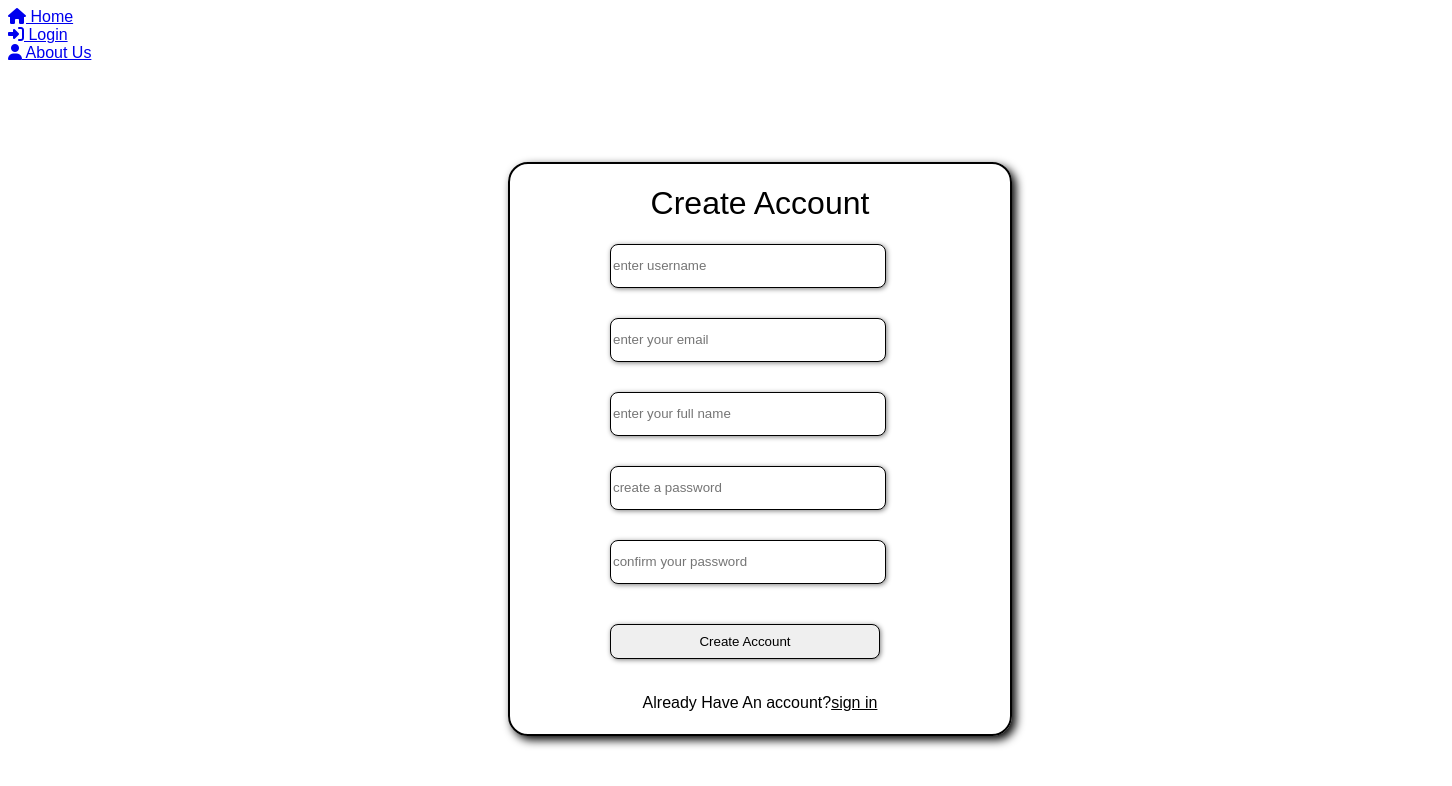
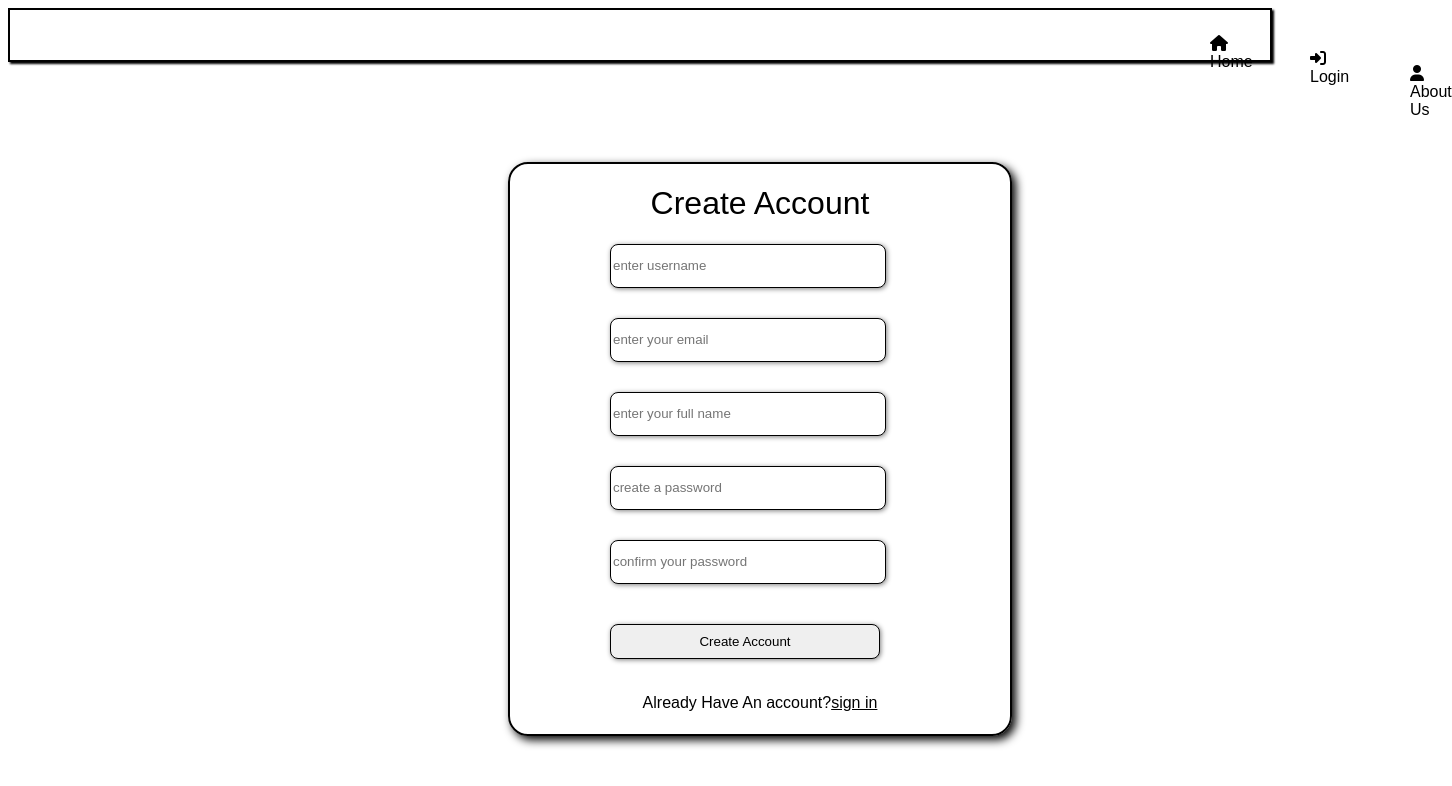
Before and after one commit to Dhruv-Adhiya/web-project, a plain HTML site: page registeration.html in a window 1280 px wide. Shown: the whole page, 1452 px wide, since content can reach past the window. Drawn offline with Linux system fonts and the light colour scheme; a web font is replaced by a local one.

Commit message:
Update reg.css

```diff
--- a/reg.css
+++ b/reg.css
@@ -5,6 +5,40 @@
   font-style: normal;
   font-variation-settings:
     "wdth" 100;
+}
+
+.header
+{
+    /* padding-top: 20px; */
+    border: 2px solid black;
+    height: 50px;
+    box-shadow: 2px 2px 2px black;
+    position: static
+    ;
+}
+
+.home
+{
+    margin: 25px 10px 0px 1200px;
+    text-decoration: none;
+
+
+}
+.login
+{
+    margin: -21px 0px 0px 1300px;
+}
+
+.about
+{
+    margin: -21px 0px 0px 1400px;
+    ;
+}
+
+.logo
+{
+    text-decoration: none;
+    color: black;
 }
 
 .input1
```
